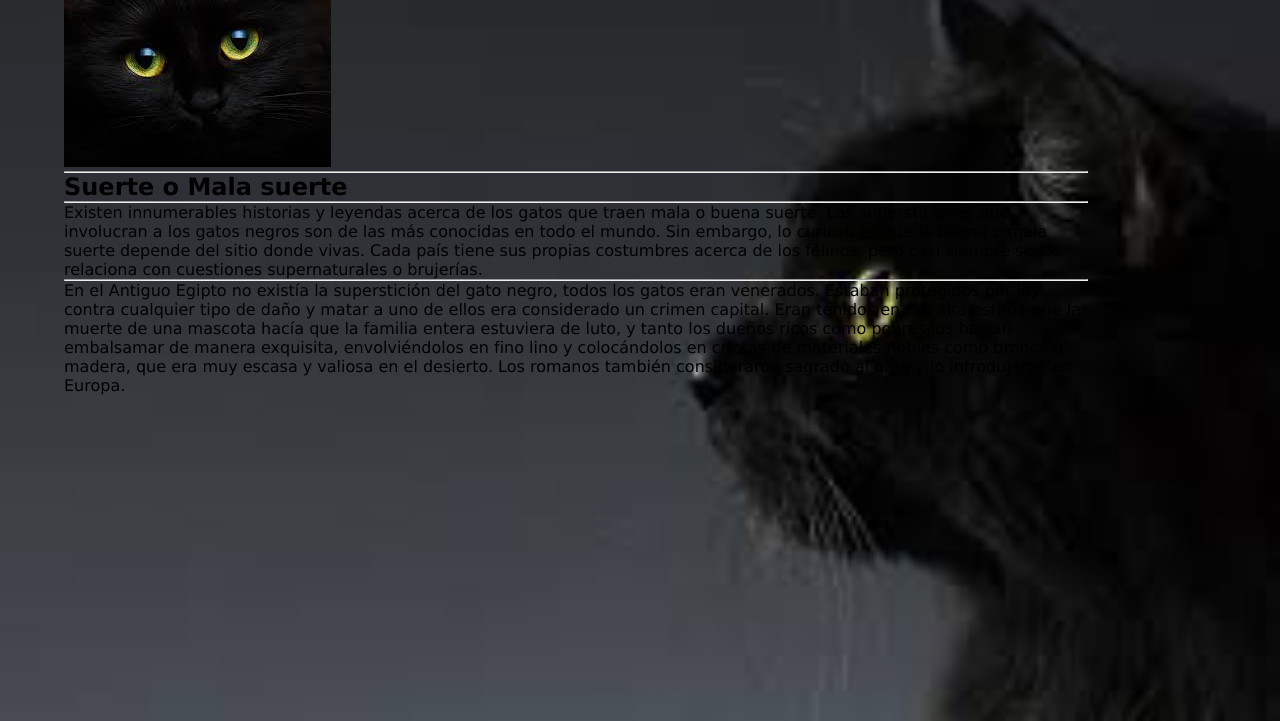
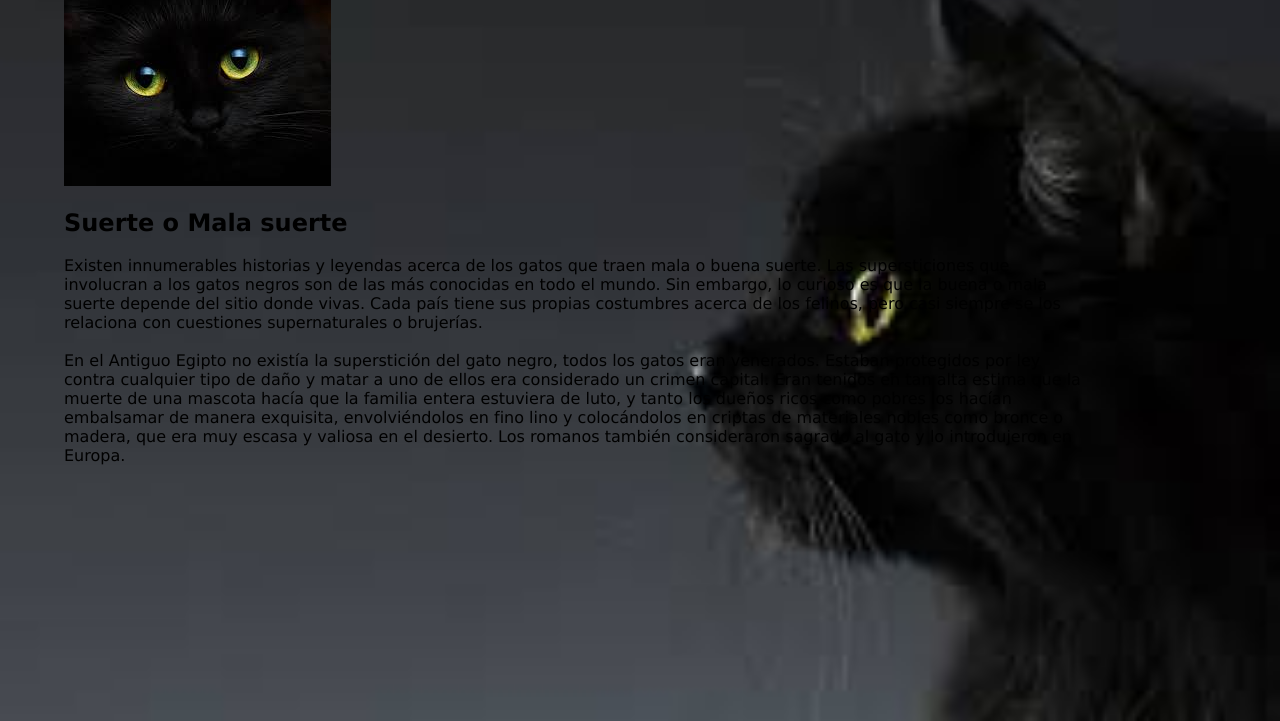
Before and after one commit to FlowersC11/BAMC42, a plain HTML site: page index.html in a window 1280 px wide. Shown: the part 79-800 px from the top of the page. Drawn offline with Linux system fonts and the light colour scheme.

Commit message:
cambio555665

```diff
--- a/index.html
+++ b/index.html
@@ -14,23 +14,25 @@
     <header>
         <nav>
             <ul>
-                <li> <a href=> </a> </li>
+
             </ul>
         </nav>
     </header>
 
     <main>
+        <br>
         <H1>LOS GATITOS NEGROS</H1>
+        <br>
         <img src="IMAGENES/GATITONEGRO2.jpg" alt="gatitonegro">
         <section>
-            <hr>
+            <br>
             <h2>Suerte o Mala suerte</h2>
-            <hr>
+            <br>
         </section>
 
         <article>
             <p> Existen innumerables historias y leyendas acerca de los gatos que traen mala o buena suerte. Las supersticiones que involucran a los gatos negros son de las más conocidas en todo el mundo. Sin embargo, lo curioso es que la buena o mala suerte depende del sitio donde vivas. Cada país tiene sus propias costumbres acerca de los felinos, pero casi siempre se los relaciona con cuestiones supernaturales o brujerías.</p>
-            <hr>
+            <br>
             <p> En el Antiguo Egipto no existía la superstición del gato negro, todos los gatos eran venerados. Estaban protegidos por ley contra cualquier tipo de daño y matar a uno de ellos era considerado un crimen capital. Eran tenidos en tan alta estima que la muerte de una mascota hacía que la familia entera estuviera de luto, y tanto los dueños ricos como pobres los hacían embalsamar de manera exquisita, envolviéndolos en fino lino y colocándolos en criptas de materiales nobles como bronce o madera, que era muy escasa y valiosa en el desierto. Los romanos también consideraron sagrado al gato y lo introdujeron en Europa. </p>
         </article>
 
```
